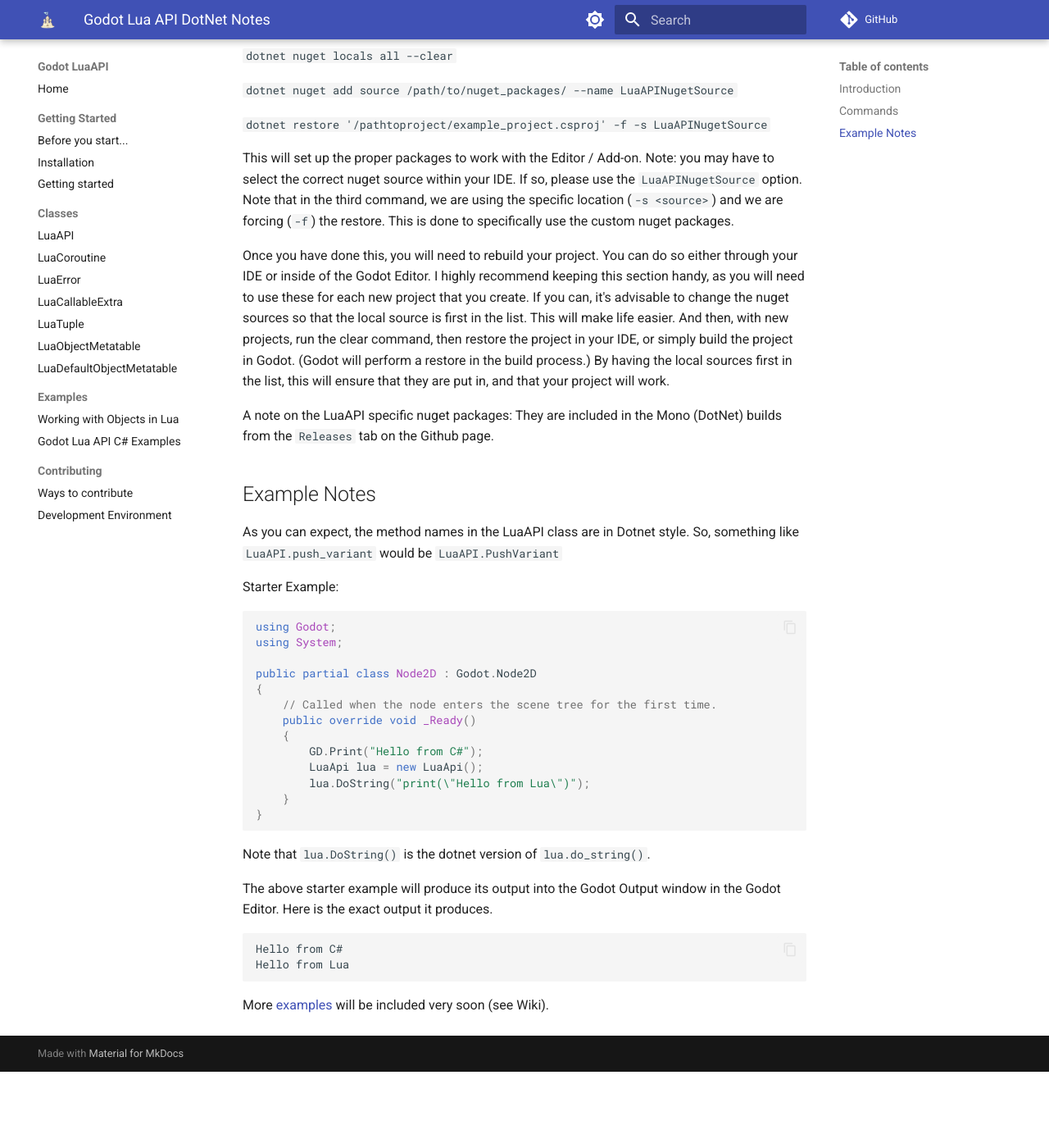
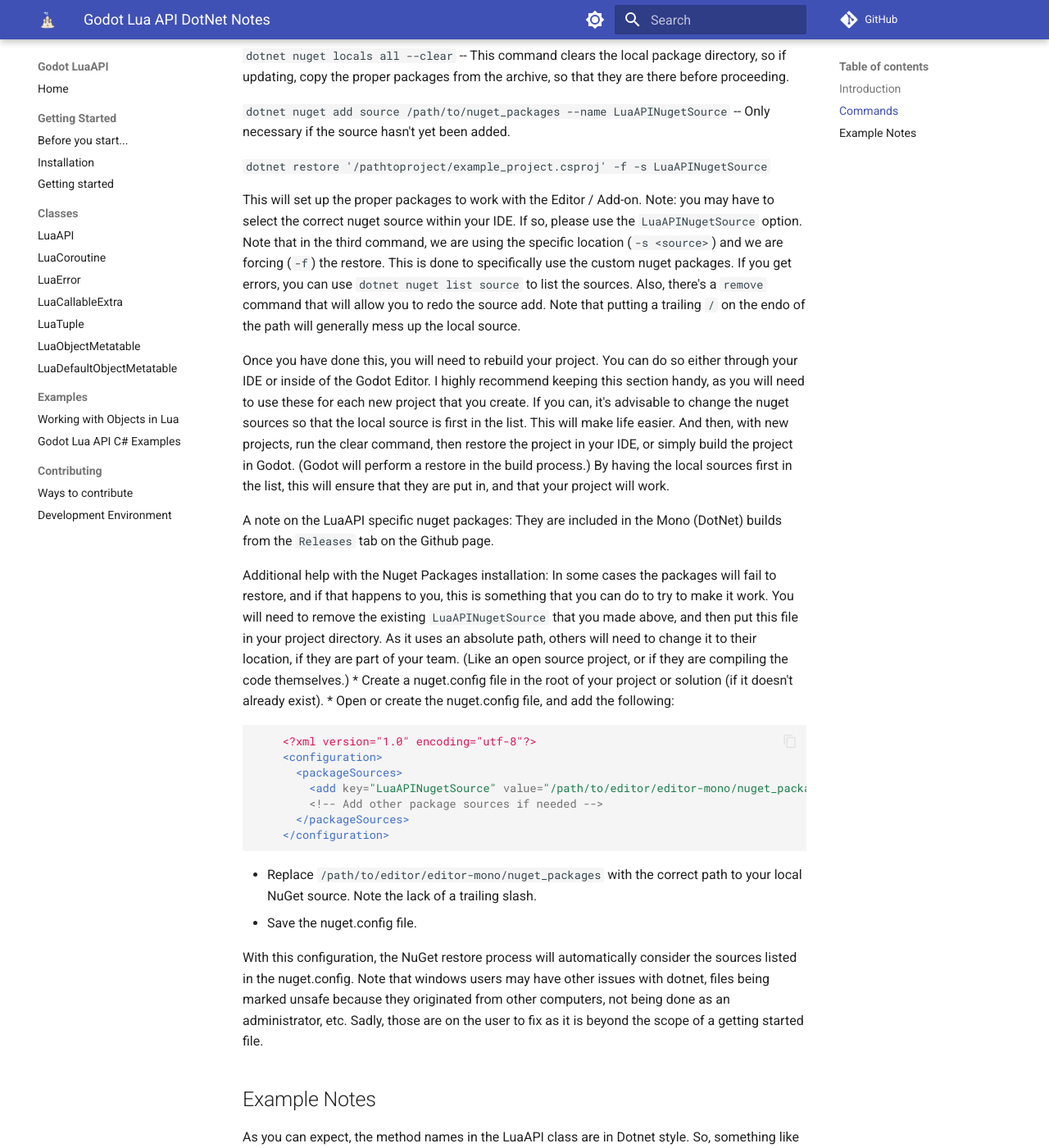
Before and after one commit to WeaselGames/godot_luaAPI_docs, an MkDocs documentation site: the page built from docs/getting_started/dotnet.md, in a window 1280 px wide and 1400 px high, scrolled down 1147 px. Shown: the whole window at 82% size. Built offline with MkDocs 1.6.1 and Material for MkDocs 9.7.7, drawn with Linux system fonts in a browser that asks for light colours; comment, search, counter and statistics services are not loaded; the version menu is left out; before the commit the page ends 2454 px from its top, so only the background shows below that.

Commit message:
Update dotnet.md (#16)

````diff
--- a/docs/getting_started/dotnet.md
+++ b/docs/getting_started/dotnet.md
@@ -44,16 +44,19 @@
 
 In your command prompt, execute these commands in the following order.
 
-`dotnet nuget locals all --clear`
+`dotnet nuget locals all --clear`  -- This command clears the local package directory, so if updating, copy the proper
+packages from the archive, so that they are there before proceeding.
 
-`dotnet nuget add source /path/to/nuget_packages/ --name LuaAPINugetSource`
+`dotnet nuget add source /path/to/nuget_packages --name LuaAPINugetSource` -- Only necessary if the source hasn't yet been added.
 
 `dotnet restore '/pathtoproject/example_project.csproj' -f -s  LuaAPINugetSource`
 
 This will set up the proper packages to work with the Editor / Add-on. Note: you may have to select the correct nuget
 source within your IDE. If so, please use the `LuaAPINugetSource` option. Note that in the third command, we are using
 the specific location (`-s <source>`) and we are forcing (`-f`) the restore. This is done to specifically use the custom
-nuget packages.
+nuget packages. If you get errors, you can use `dotnet nuget list source` to list the sources. Also, there's a `remove`
+command that will allow you to redo the source add. Note that putting a trailing `/` on the endo of the path will generally
+mess up the local source.
 
 Once you have done this, you will need to rebuild your project. You can do so either through your IDE or inside of the
 Godot Editor. I highly recommend keeping this section handy, as you will need to use these for each new project
@@ -64,6 +67,34 @@
 
 A note on the LuaAPI specific nuget packages: They are included in the Mono (DotNet) builds from the `Releases` tab on
 the Github page.
+
+Additional help with the Nuget Packages installation:
+In some cases the packages will fail to restore, and if that happens to you, this is something that you can do to try
+to make it work. You will need to remove the existing `LuaAPINugetSource` that you made above, and then put this file
+in your project directory. As it uses an absolute path, others will need to change it to their location, if they are
+part of your team. (Like an open source project, or if they are compiling the code themselves.)
+* Create a nuget.config file in the root of your project or solution (if it doesn't already exist).
+* Open or create the nuget.config file, and add the following:
+
+```xml
+    <?xml version="1.0" encoding="utf-8"?>
+    <configuration>
+      <packageSources>
+        <add key="LuaAPINugetSource" value="/path/to/editor/editor-mono/nuget_packages" />
+        <!-- Add other package sources if needed -->
+      </packageSources>
+    </configuration>
+```
+
+* Replace `/path/to/editor/editor-mono/nuget_packages` with the correct path to your local NuGet source. Note the
+  lack of a trailing slash.
+* Save the nuget.config file.
+
+With this configuration, the NuGet restore process will automatically consider the sources listed in the nuget.config.
+Note that windows users may have other issues with dotnet, files being marked unsafe because they originated from other
+computers, not being done as an administrator, etc. Sadly, those are on the user to fix as it is beyond the scope of a
+getting started file.
+
 
 Example Notes
 -------
````
